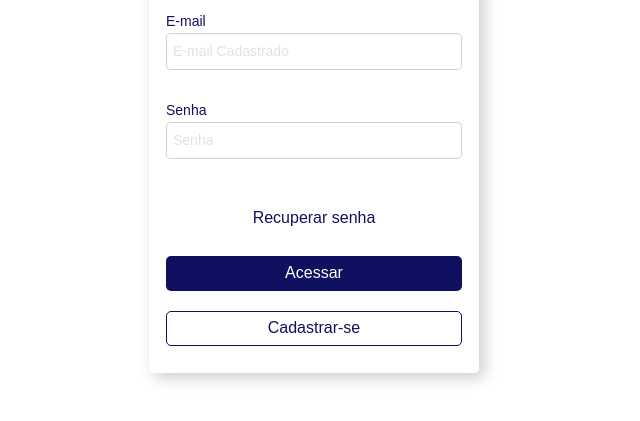
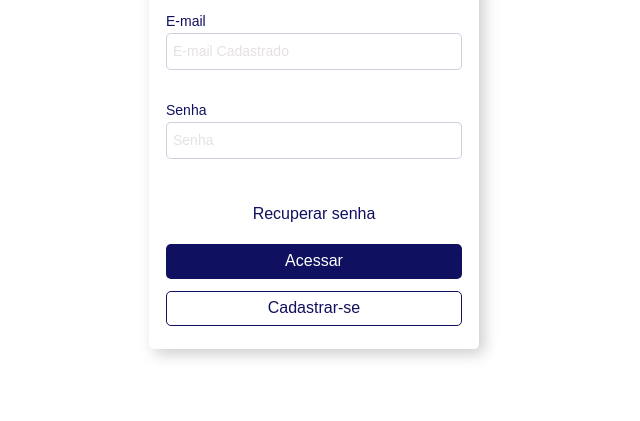
Before and after one commit to carlospph/login, a plain HTML site: page index.html in a window 1280 px wide. Shown: the part 139-560 px from the top of the page, without its empty margins (326-966 px from the left). Drawn offline with Linux system fonts and the light colour scheme.

Commit message:
butons e tipos

```diff
--- a/index.html
+++ b/index.html
@@ -68,7 +68,7 @@
             border-radius: 5px;
             display: block;
             height: 35px;
-            margin: 10px 0;
+            margin: 6px 0;
             width: 100%;
         }
 
```
